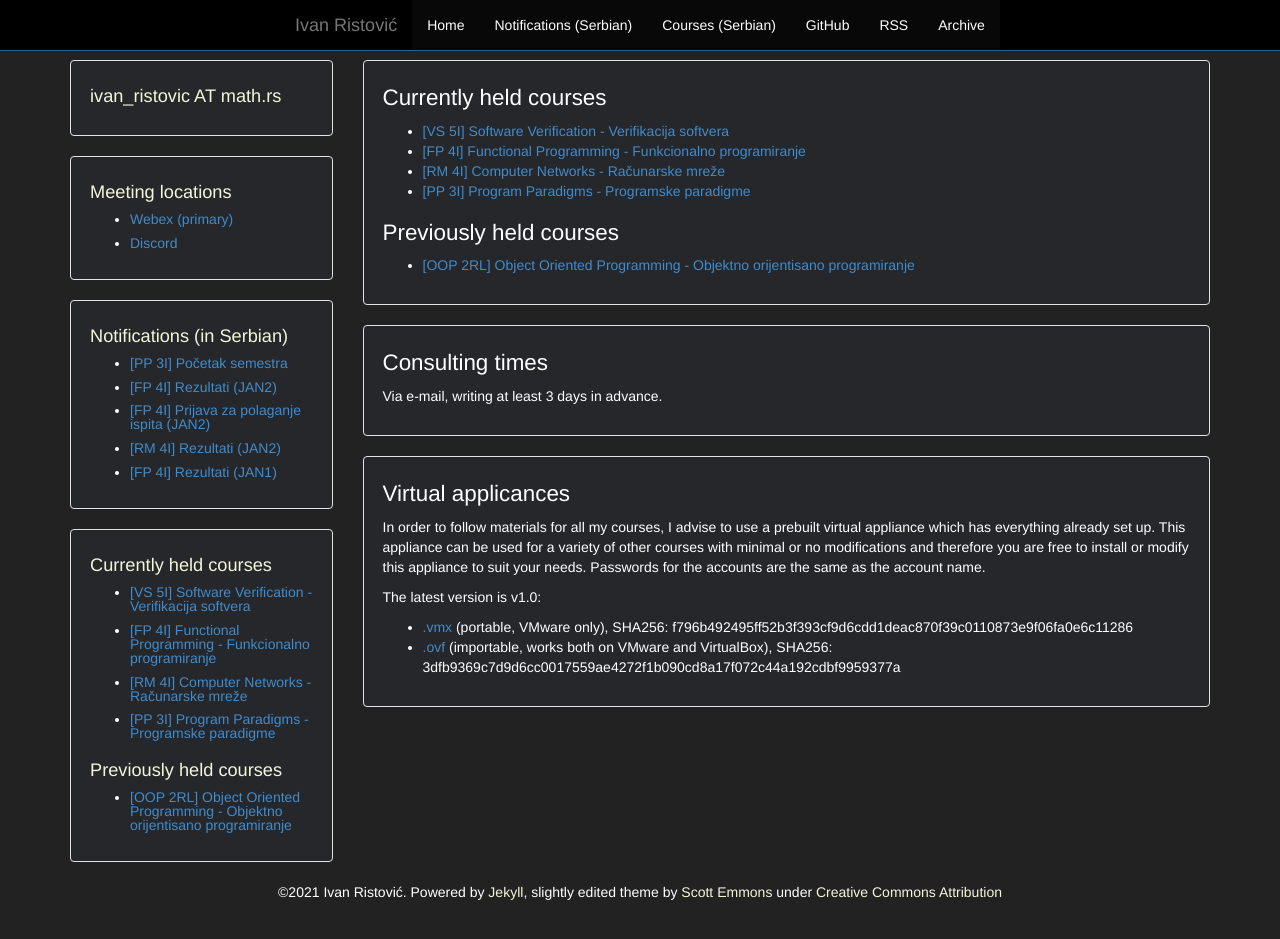
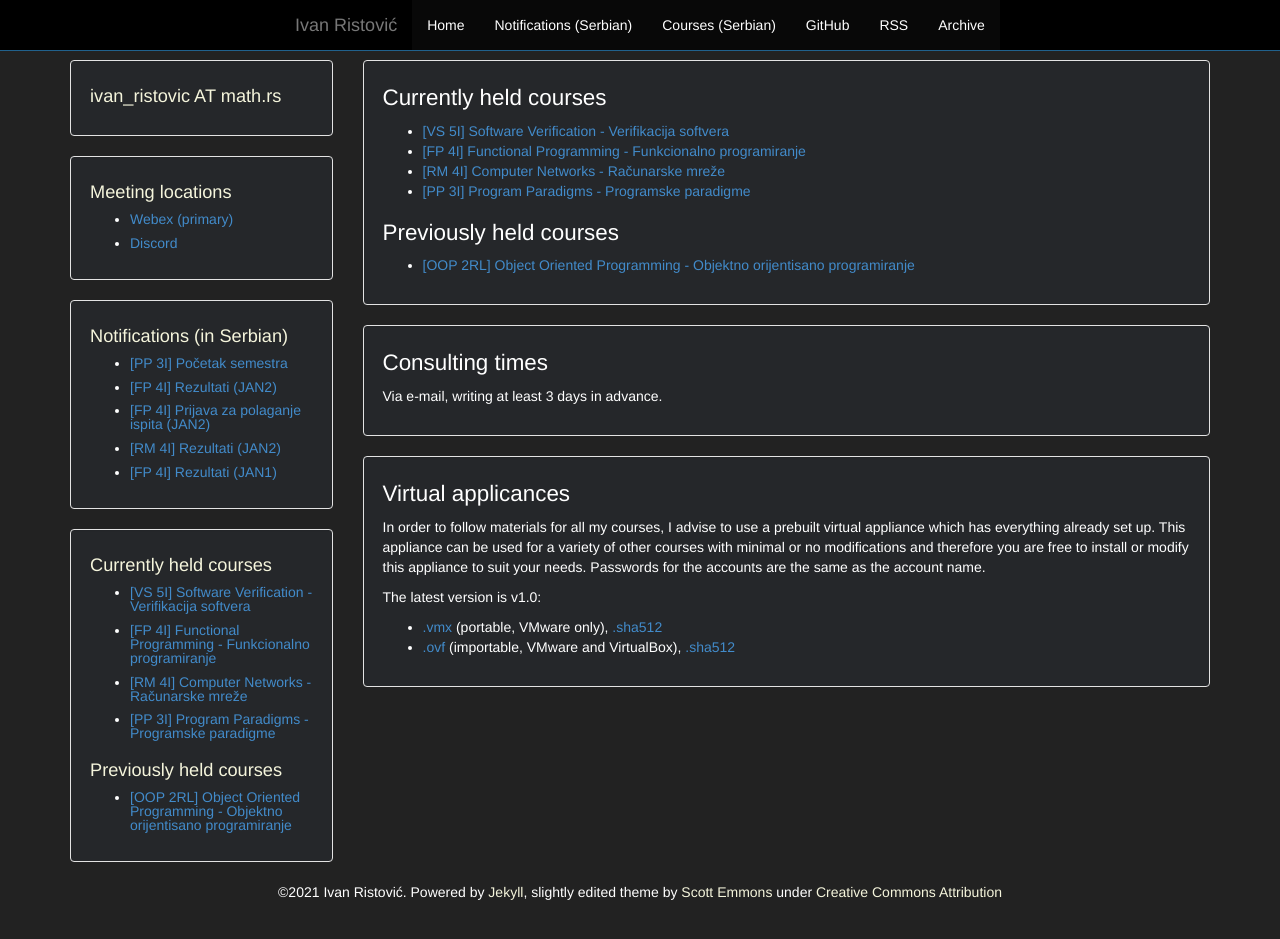
Before and after one commit to ivan-ristovic/ivan-ristovic.github.io, a Jekyll site: the page built from courses.html, in a window 1280 px wide and 972 px high. Shown: the top 939 px of the window. Built offline with Jekyll 4.4.1, drawn with Linux system fonts in a browser that asks for light colours.

Commit message:
Minor fixes

```diff
--- a/courses.html
+++ b/courses.html
@@ -28,11 +28,13 @@ layout: default
     <ul>
       <li>
         <a href="https://drive.google.com/file/d/1Ph1WBYh5iGusgKftL5dxp7vWhFpqCcx1/view?usp=sharing">.vmx</a>
-        (portable, VMware only), SHA256: f796b492495ff52b3f393cf9d6cdd1deac870f39c0110873e9f06fa0e6c11286
+        (portable, VMware only),
+        <a href="{{ site.baseurl }}/courses/sha512-vmx">.sha512</a>
       </li>
       <li>
         <a href="https://drive.google.com/file/d/1pbRhLLsb-f2mvY0Af9nKAL0dkOkpiRcj/view?usp=sharing">.ovf</a>
-        (importable, works both on VMware and VirtualBox), SHA256: 3dfb9369c7d9d6cc0017559ae4272f1b090cd8a17f072c44a192cdbf9959377a
+        (importable, VMware and VirtualBox),
+        <a href="{{ site.baseurl }}/courses/sha512-ovf">.sha512</a>
       </li>
     </ul>
   </p>
```
Also changed, not shown: 2 other files.
